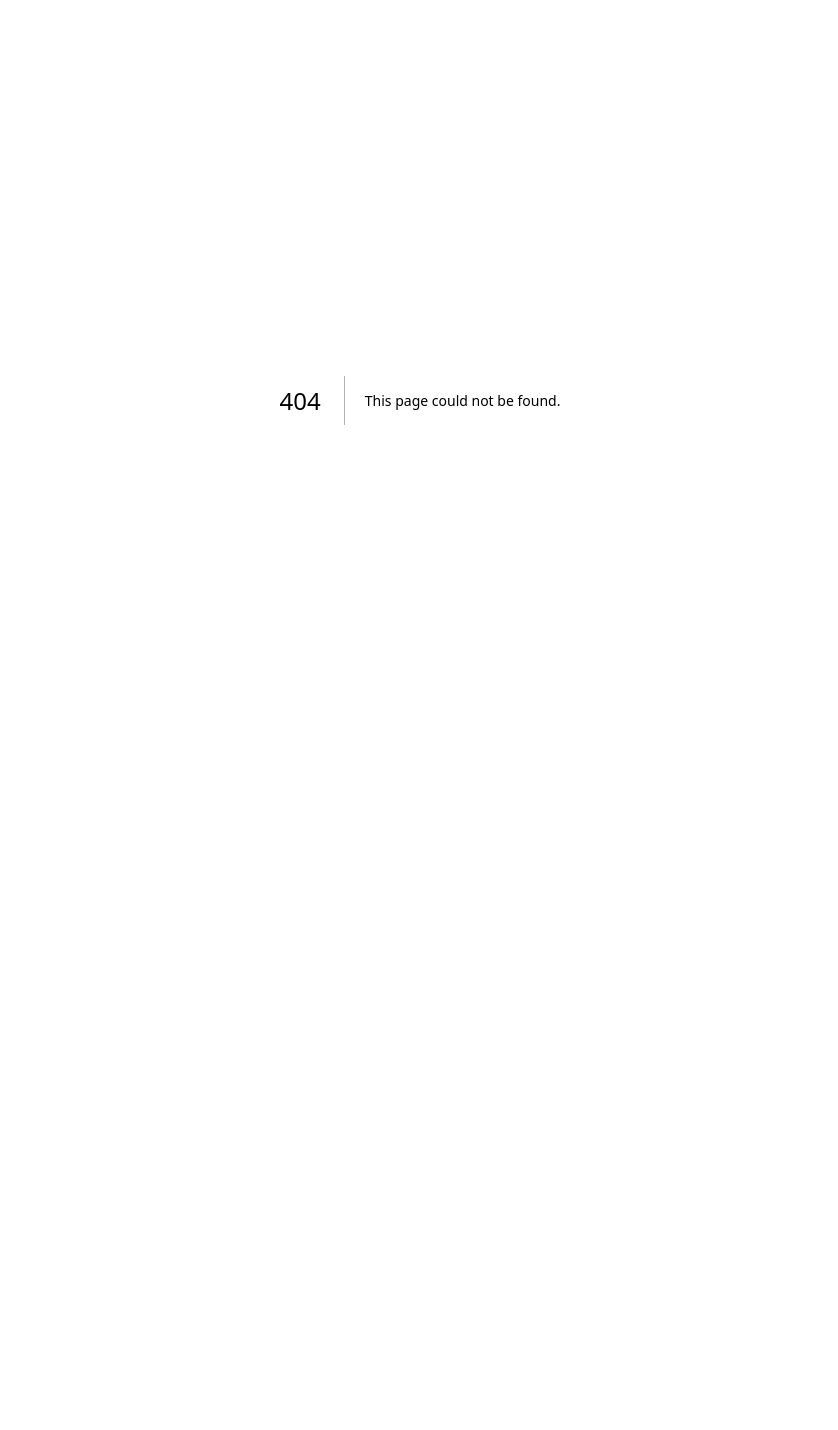
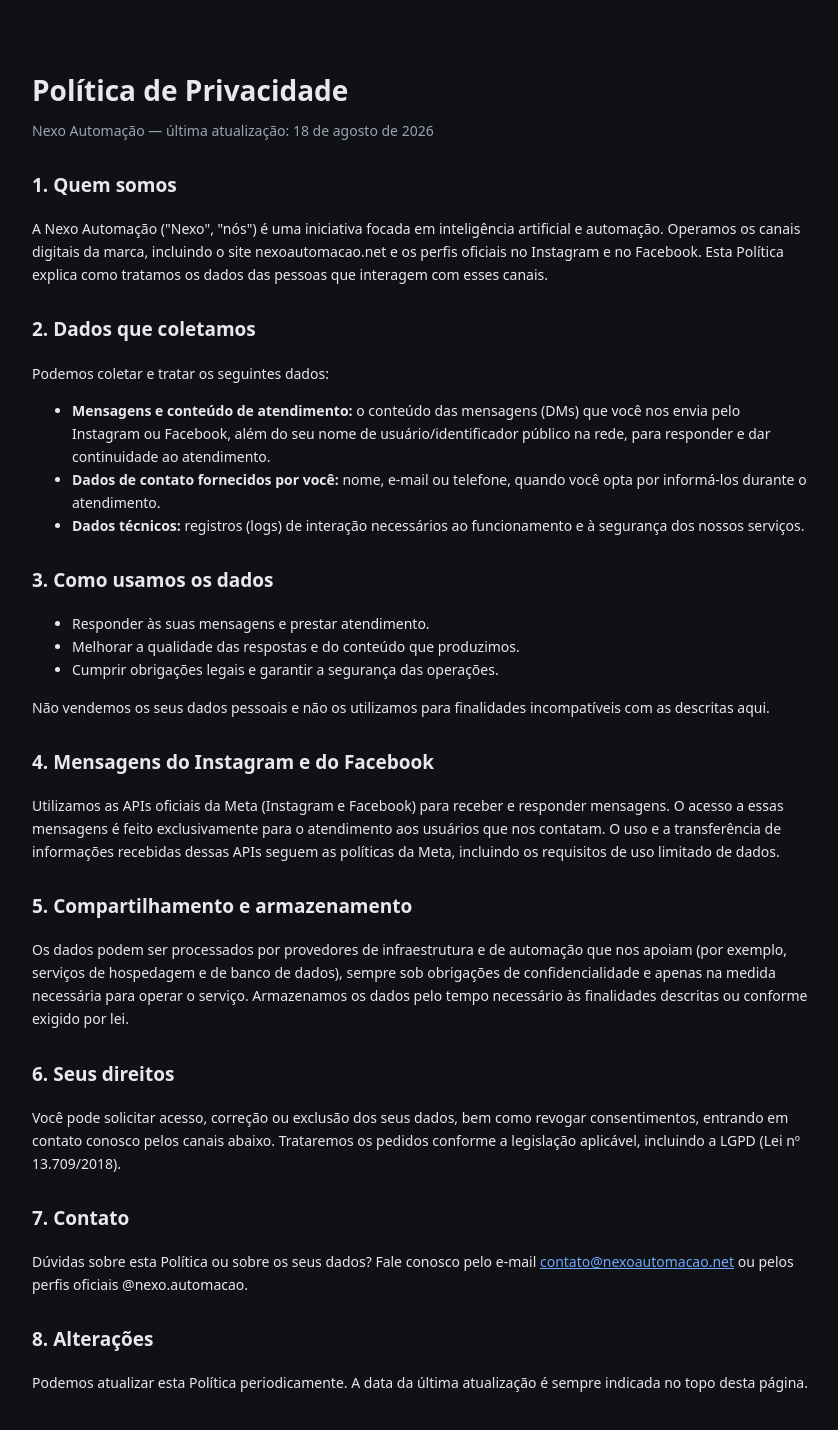
Before and after one commit to ygormattos95/nexo-painel, a Next.js app: page /privacidade in a window 1280 px wide. Before the commit this address had no page. Shown: the top 1430 px of the page, without its empty margins (220-1058 px from the left). Before the commit the page ends 800 px from the top, so only its background shows below. Built offline with nearby package versions, Linux system fonts and the light colour scheme.

Commit message:
Página de Política de Privacidade (/privacidade) para publicação do app Meta

```diff
--- /dev/null
+++ b/app/privacidade/page.tsx
@@ -0,0 +1,132 @@
+export const metadata = {
+  title: "Política de Privacidade — Nexo Automação",
+  description:
+    "Política de Privacidade da Nexo Automação: como coletamos, usamos e protegemos os dados, incluendo mensagens do Instagram e do Facebook.",
+};
+
+const UPDATED = "18 de agosto de 2026";
+
+export default function PrivacidadePage() {
+  return (
+    <main
+      style={{
+        maxWidth: 820,
+        margin: "0 auto",
+        padding: "48px 22px 80px",
+        lineHeight: 1.65,
+      }}
+    >
+      <h1 style={{ fontSize: 28, marginBottom: 6 }}>Política de Privacidade</h1>
+      <p style={{ color: "var(--muted)", marginTop: 0 }}>
+        Nexo Automação — última atualização: {UPDATED}
+      </p>
+
+      <section>
+        <h2 style={{ fontSize: 19, marginTop: 28 }}>1. Quem somos</h2>
+        <p>
+          A Nexo Automação (&quot;Nexo&quot;, &quot;nós&quot;) é uma iniciativa
+          focada em inteligência artificial e automação. Operamos os canais
+          digitais da marca, incluindo o site nexoautomacao.net e os perfis
+          oficiais no Instagram e no Facebook. Esta Política explica como
+          tratamos os dados das pessoas que interagem com esses canais.
+        </p>
+      </section>
+
+      <section>
+        <h2 style={{ fontSize: 19, marginTop: 28 }}>2. Dados que coletamos</h2>
+        <p>Podemos coletar e tratar os seguintes dados:</p>
+        <ul>
+          <li>
+            <strong>Mensagens e conteúdo de atendimento:</strong> o conteúdo das
+            mensagens (DMs) que você nos envia pelo Instagram ou Facebook, além
+            do seu nome de usuário/identificador público na rede, para responder
+            e dar continuidade ao atendimento.
+          </li>
+          <li>
+            <strong>Dados de contato fornecidos por você:</strong> nome, e-mail
+            ou telefone, quando você opta por informá-los durante o atendimento.
+          </li>
+          <li>
+            <strong>Dados técnicos:</strong> registros (logs) de interação
+            necessários ao funcionamento e à segurança dos nossos serviços.
+          </li>
+        </ul>
+      </section>
+
+      <section>
+        <h2 style={{ fontSize: 19, marginTop: 28 }}>
+          3. Como usamos os dados
+        </h2>
+        <ul>
+          <li>Responder às suas mensagens e prestar atendimento.</li>
+          <li>
+            Melhorar a qualidade das respostas e do conteúdo que produzimos.
+          </li>
+          <li>
+            Cumprir obrigações legais e garantir a segurança das operações.
+          </li>
+        </ul>
+        <p>
+          Não vendemos os seus dados pessoais e não os utilizamos para
+          finalidades incompatíveis com as descritas aqui.
+        </p>
+      </section>
+
+      <section>
+        <h2 style={{ fontSize: 19, marginTop: 28 }}>
+          4. Mensagens do Instagram e do Facebook
+        </h2>
+        <p>
+          Utilizamos as APIs oficiais da Meta (Instagram e Facebook) para
+          receber e responder mensagens. O acesso a essas mensagens é feito
+          exclusivamente para o atendimento aos usuários que nos contatam. O uso
+          e a transferência de informações recebidas dessas APIs seguem as
+          políticas da Meta, incluindo os requisitos de uso limitado de dados.
+        </p>
+      </section>
+
+      <section>
+        <h2 style={{ fontSize: 19, marginTop: 28 }}>
+          5. Compartilhamento e armazenamento
+        </h2>
+        <p>
+          Os dados podem ser processados por provedores de infraestrutura e de
+          automação que nos apoiam (por exemplo, serviços de hospedagem e de
+          banco de dados), sempre sob obrigações de confidencialidade e apenas
+          na medida necessária para operar o serviço. Armazenamos os dados pelo
+          tempo necessário às finalidades descritas ou conforme exigido por lei.
+        </p>
+      </section>
+
+      <section>
+        <h2 style={{ fontSize: 19, marginTop: 28 }}>6. Seus direitos</h2>
+        <p>
+          Você pode solicitar acesso, correção ou exclusão dos seus dados, bem
+          como revogar consentimentos, entrando em contato conosco pelos canais
+          abaixo. Trataremos os pedidos conforme a legislação aplicável,
+          incluindo a LGPD (Lei nº 13.709/2018).
+        </p>
+      </section>
+
+      <section>
+        <h2 style={{ fontSize: 19, marginTop: 28 }}>7. Contato</h2>
+        <p>
+          Dúvidas sobre esta Política ou sobre os seus dados? Fale conosco pelo
+          e-mail{" "}
+          <a href="mailto:contato@nexoautomacao.net">
+            contato@nexoautomacao.net
+          </a>{" "}
+          ou pelos perfis oficiais @nexo.automacao.
+        </p>
+      </section>
+
+      <section>
+        <h2 style={{ fontSize: 19, marginTop: 28 }}>8. Alterações</h2>
+        <p>
+          Podemos atualizar esta Política periodicamente. A data da última
+          atualização é sempre indicada no topo desta página.
+        </p>
+      </section>
+    </main>
+  );
+}
```
